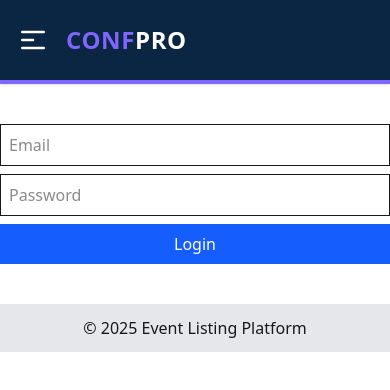
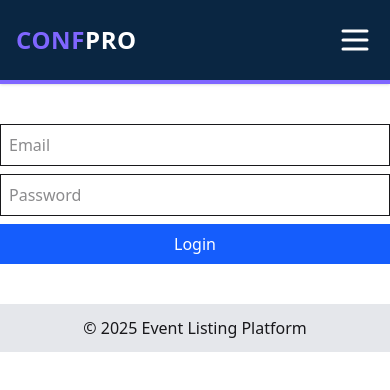
Before and after one commit to Sumaiyaakter98/Event-Listing-Platform, a React (Vite) app in the folder client/: page /login in a window 390 px wide. Shown: the top 390 px of the page. Built offline with nearby package versions, Linux system fonts and the light colour scheme.

Commit message:
Update toggle end

```diff
--- a/client/src/components/Header.jsx
+++ b/client/src/components/Header.jsx
@@ -76,6 +76,105 @@
 // export default Header;
 
 
+// import { Link, useNavigate } from "react-router-dom";
+
+// const Header = () => {
+//   const navigate = useNavigate();
+//   const token = localStorage.getItem("token");
+
+//   const logout = () => {
+//     localStorage.removeItem("token");
+//     navigate("/login");
+//   };
+
+//   // নেভিগেশন লিঙ্কগুলো এক জায়গায় রাখা হয়েছে যাতে কোড ক্লিন থাকে
+//   const navLinks = (
+//     <>
+//       <li>
+//         <Link to="/events" className="rounded-lg text-lg hover:text-[#7f66ff]">
+//           Events
+//         </Link>
+//       </li>
+//       {token ? (
+//         <>
+//           <li>
+//             <Link to="/dashboard" className="rounded-lg text-lg hover:text-[#7f66ff]">
+//               Dashboard
+//             </Link>
+//           </li>
+//           <li>
+//             <Link to="/saved" className="rounded-lg text-lg hover:text-[#7f66ff]">
+//               Saved
+//             </Link>
+//           </li>
+//           <li>
+//             <button
+//               onClick={logout}
+//               className="rounded-lg text-error hover:bg-error/10 text-lg hover:text-[#7f66ff]"
+//             >
+//               Logout
+//             </button>
+//           </li>
+//         </>
+//       ) : (
+//         <>
+//           <li>
+//             <Link to="/login" className="rounded-lg text-lg hover:text-[#7f66ff]">
+//               Login
+//             </Link>
+//           </li>
+//           <li>
+//             <Link to="/register" className="rounded-lg text-lg hover:text-[#7f66ff]">
+//               Register
+//             </Link>
+//           </li>
+//         </>
+//       )}
+//     </>
+//   );
+
+//   return (
+//     <nav className="bg-[#0a2642] shadow-sm border-b-4 border-[#7f66ff] text-white">
+//       <div className="container mx-auto px-4 lg:px-8">
+//         <div className="navbar p-0 min-h-20">
+
+//           {/* মোবাইল ডিভাইসের জন্য হ্যামবার্গার মেনু (Left Side) */}
+//           <div className="navbar-end w-auto lg:hidden">
+//             <div className="dropdown dropdown-end">
+//               <label tabIndex={0} className="btn btn-ghost p-0 mr-4">
+//                 <svg xmlns="http://www.w3.org/2000/svg" className="h-8 w-8" fill="none" viewBox="0 0 24 24" stroke="currentColor">
+//                   <path strokeLinecap="round" strokeLinejoin="round" strokeWidth="2" d="M4 6h16M4 12h8m-8 6h16" />
+//                 </svg>
+//               </label>
+//               <ul tabIndex={0} className="menu menu-sm dropdown-content mt-3 z-[50] p-2 shadow bg-[#0a2642] rounded-box w-52 border border-[#7f66ff]">
+//                 {navLinks}
+//               </ul>
+//             </div>
+//           </div>
+
+//           {/* লোগো সেকশন */}
+//           <div className="flex-1 navbar-start">
+//             <Link to="/" className="text-2xl font-bold tracking-wide">
+//               <span className="text-[#7f66ff]">CONF</span>PRO
+//             </Link>
+//           </div>
+
+//           {/* বড় স্ক্রিনের জন্য মেনু (Desktop) */}
+//           <div className="navbar-center hidden lg:flex">
+//             <ul className="menu menu-horizontal p-0 gap-4 font-medium">
+//               {navLinks}
+//             </ul>
+//           </div>
+
+//         </div>
+//       </div>
+//     </nav>
+//   );
+// };
+
+// export default Header;
+
+
 import { Link, useNavigate } from "react-router-dom";
 
 const Header = () => {
@@ -87,7 +186,6 @@ const Header = () => {
     navigate("/login");
   };
 
-  // নেভিগেশন লিঙ্কগুলো এক জায়গায় রাখা হয়েছে যাতে কোড ক্লিন থাকে
   const navLinks = (
     <>
       <li>
@@ -136,34 +234,34 @@ const Header = () => {
   return (
     <nav className="bg-[#0a2642] shadow-sm border-b-4 border-[#7f66ff] text-white">
       <div className="container mx-auto px-4 lg:px-8">
-        <div className="navbar p-0 min-h-20">
+        <div className="navbar p-0 min-h-20 flex justify-between">
 
-          {/* মোবাইল ডিভাইসের জন্য হ্যামবার্গার মেনু (Left Side) */}
-          <div className="navbar-end w-auto lg:hidden">
-            <div className="dropdown dropdown-end">
-              <label tabIndex={0} className="btn btn-ghost p-0 mr-4">
-                <svg xmlns="http://www.w3.org/2000/svg" className="h-8 w-8" fill="none" viewBox="0 0 24 24" stroke="currentColor">
-                  <path strokeLinecap="round" strokeLinejoin="round" strokeWidth="2" d="M4 6h16M4 12h8m-8 6h16" />
-                </svg>
-              </label>
-              <ul tabIndex={0} className="menu menu-sm dropdown-content mt-3 z-[50] p-2 shadow bg-[#0a2642] rounded-box w-52 border border-[#7f66ff]">
-                {navLinks}
-              </ul>
-            </div>
-          </div>
-
-          {/* লোগো সেকশন */}
-          <div className="flex-1 navbar-start">
+          {/* ১. লোগো সেকশন (navbar-start এটি সবসময় বাম দিকে থাকে) */}
+          <div className="navbar-start w-auto">
             <Link to="/" className="text-2xl font-bold tracking-wide">
               <span className="text-[#7f66ff]">CONF</span>PRO
             </Link>
           </div>
 
-          {/* বড় স্ক্রিনের জন্য মেনু (Desktop) */}
-          <div className="navbar-center hidden lg:flex">
+          {/* ২. বড় স্ক্রিনের জন্য মেনু (Desktop - Right Side) */}
+          <div className="navbar-end hidden lg:flex">
             <ul className="menu menu-horizontal p-0 gap-4 font-medium">
               {navLinks}
             </ul>
+          </div>
+
+          {/* ৩. মোবাইল ডিভাইসের জন্য টগলবার (Mobile - Right Side) */}
+          <div className="navbar-end w-auto lg:hidden">
+            <div className="dropdown dropdown-end">
+              <label tabIndex={0} className="btn btn-ghost p-0">
+                <svg xmlns="http://www.w3.org/2000/svg" className="h-9 w-9" fill="none" viewBox="0 0 24 24" stroke="currentColor">
+                  <path strokeLinecap="round" strokeLinejoin="round" strokeWidth="2" d="M4 6h16M4 12h16M4 18h16" />
+                </svg>
+              </label>
+              <ul tabIndex={0} className="menu menu-sm dropdown-content mt-3 z-[50] p-4 shadow-2xl bg-[#0a2642] rounded-xl w-60 border border-[#7f66ff]">
+                {navLinks}
+              </ul>
+            </div>
           </div>
 
         </div>
```
